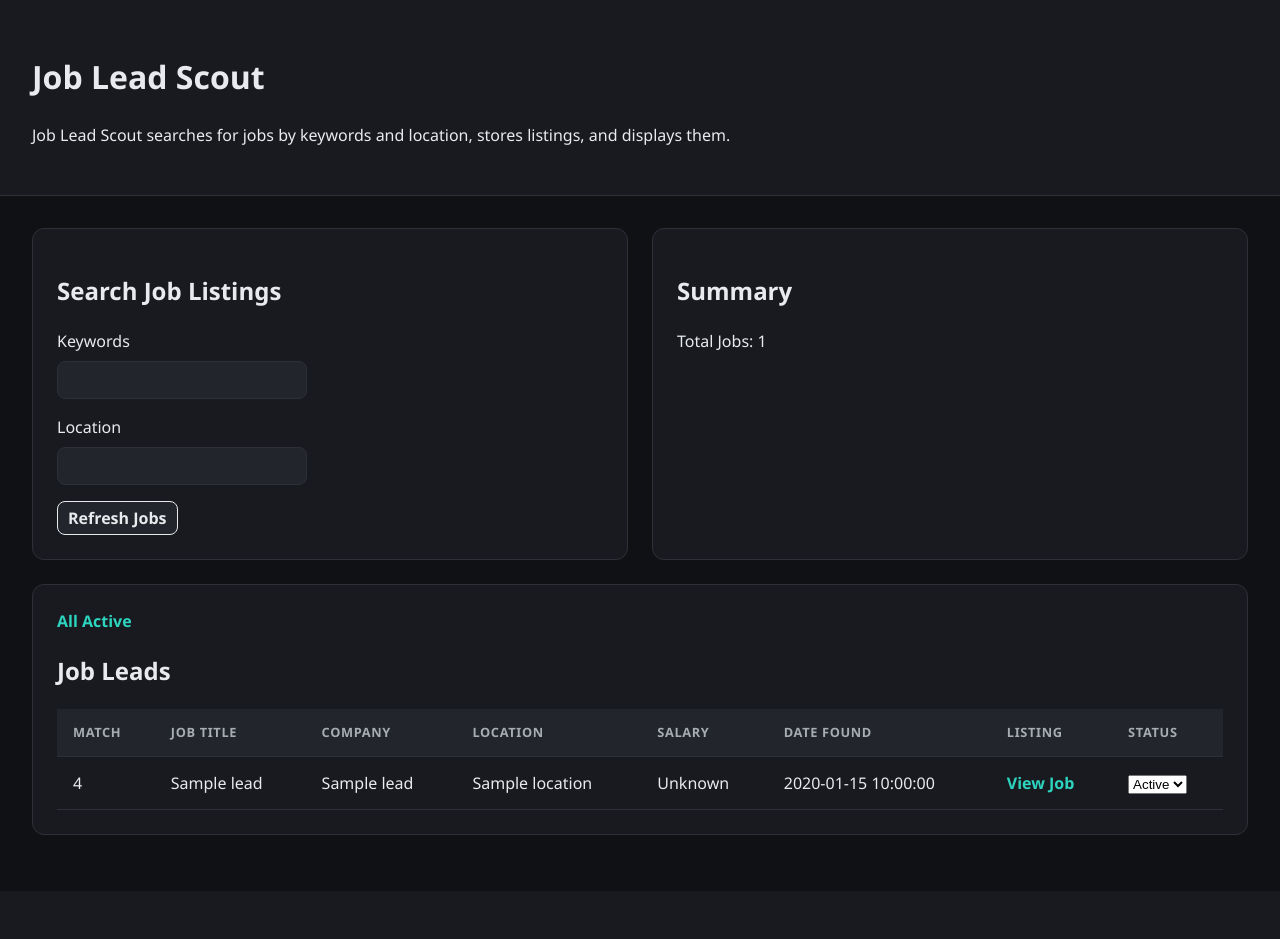
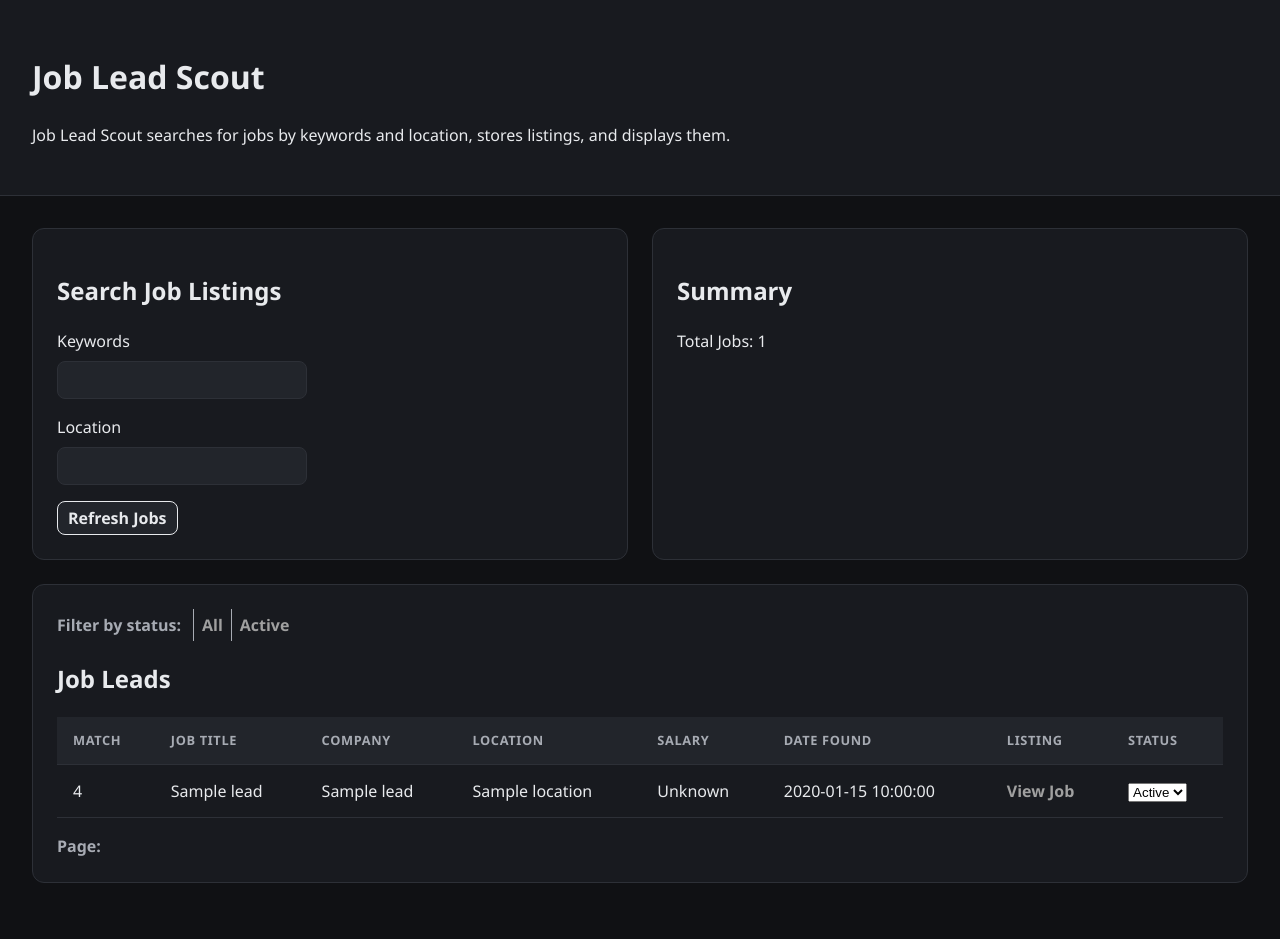
Before and after one commit to BerryFarm97/JobLeadScout, a FastAPI app: template app/templates/dashboard.html in a window 1280 px wide. Before the commit the page ends 835 px from the top, so only its background shows below. Run offline with FastAPI, Linux system fonts and the light colour scheme; the template is opened without the code that fills it: most values are stand-ins (such as "Sample title", 1, 10 or a date in 2020).

Commit message:
Polish dashboard navigation and add empty state

```diff
--- a/app/static/styles.css
+++ b/app/static/styles.css
@@ -5,7 +5,7 @@
     --border-color: #2D3037;
     --surface-raised: #22252B;
     --text-muted: #A7ABB3;
-    --accent-color: #2DD4BF;
+    --accent-color: #A0A0A0;
     --accent-hover: #5EEAD4;
     --row-hover: #202426;
     --accent-soft: rgba(45, 212, 191, 0.12);
@@ -127,3 +127,80 @@ tbody tr:hover{
     grid-template-columns: 1fr 1fr;
     gap: 24px;
 }
+
+.status-tabs{
+    display: flex;
+    align-items: center;
+    flex-wrap: wrap;
+    margin-bottom: 16px;
+}
+
+.filter-label{
+    color: var(--text-muted);
+    font-weight: 600;
+    margin-right: 12px;
+}
+
+.status-tab{
+    padding: 4px 8px;
+}
+
+.status-tabs .status-tab{
+    border-left: 1px solid var(--text-muted);
+}
+
+.status-tab.active{
+    background-color: var(--surface-raised);
+    color: var(--text-color);
+    font-weight: 700;
+    border-radius: 3px;
+}
+
+.pagination{
+    display: flex;
+    align-items: center;
+    flex-wrap: wrap;
+    margin-top: 16px;
+}
+
+.pagination-label{
+    color: var(--text-muted);
+    font-weight: 600;
+    margin-right: 6px;
+}
+
+.page-link {
+    padding: 0px 4px;
+}
+
+.page-link + .page-link{
+    border-left: 1px solid var(--text-muted);
+}
+
+.page-link.active {
+    background-color: var(--surface-raised);
+    color: var(--text-color);
+    font-weight: 700;
+    border-radius: 3px;
+}
+
+.empty-state{
+    display: flex;
+    flex-direction: column;
+    align-items: center;
+    text-align: center;
+    padding: 32px;
+}
+
+.empty-state-message{
+    color: var(--text-color);
+    font-size: 2.75rem;
+    font-weight: 600;
+    margin: 0 0 16px;
+}
+
+.empty-state-image{
+    width: 100%;
+    max-width: 320px;
+    height: auto;
+}
--- a/app/templates/dashboard.html
+++ b/app/templates/dashboard.html
@@ -34,13 +34,15 @@
             </section>
         </div>
         <section>
-            <nav class="status-tabs">
-                <a href="/?">All</a>
+            <nav class="status-tabs" aria-label="Filter job leads by status">
+                <span class="filter-label">Filter by status:</span>
+                <a class="status-tab {% if filtered_status is none %} active{% endif %}" href="/">All</a>
                 {% for status_option in status_options %}
-                    <a class="status-tab" href="/?page=1&status={{ status_option }}">{{ status_option | title }}</a>
+                    <a class="status-tab {% if status_option == filtered_status %} active{% endif %}" href="/?page=1&status={{ status_option }}">{{ status_option | title }}</a>
                 {% endfor %}
             </nav>
             <h2>Job Leads</h2>
+            {% if job_leads %}
             <table>
                 <thead>
                     <tr>
@@ -78,10 +80,17 @@
                 </tbody>
             </table>
             <nav class="pagination">
+                <span class="pagination-label">Page:</span>
                 {% for page_number in range(1, total_page_count + 1) %}
-                    <a class="page-link" href="/?page={{ page_number }}{% if filtered_status %}&status={{ filtered_status }}{% endif %}">{{ page_number }}</a>
+                    <a class="page-link{% if page_number == current_page %} active{% endif %}" href="/?page={{ page_number }}{% if filtered_status %}&status={{ filtered_status }}{% endif %}">{{ page_number }}</a>
                 {% endfor %}
             </nav>
+            {% else %}
+                <div class="empty-state">
+                    <p class="empty-state-message">Nothing to see</p>
+                    <img class="empty-state-image" src="/static/images/dog_gif.gif" alt="No job leads match this filter">
+                </div>
+            {% endif %}
         </section>
     </main>
 </body>
```
Also changed, not shown: app/static/images/dog_gif.gif (added).
